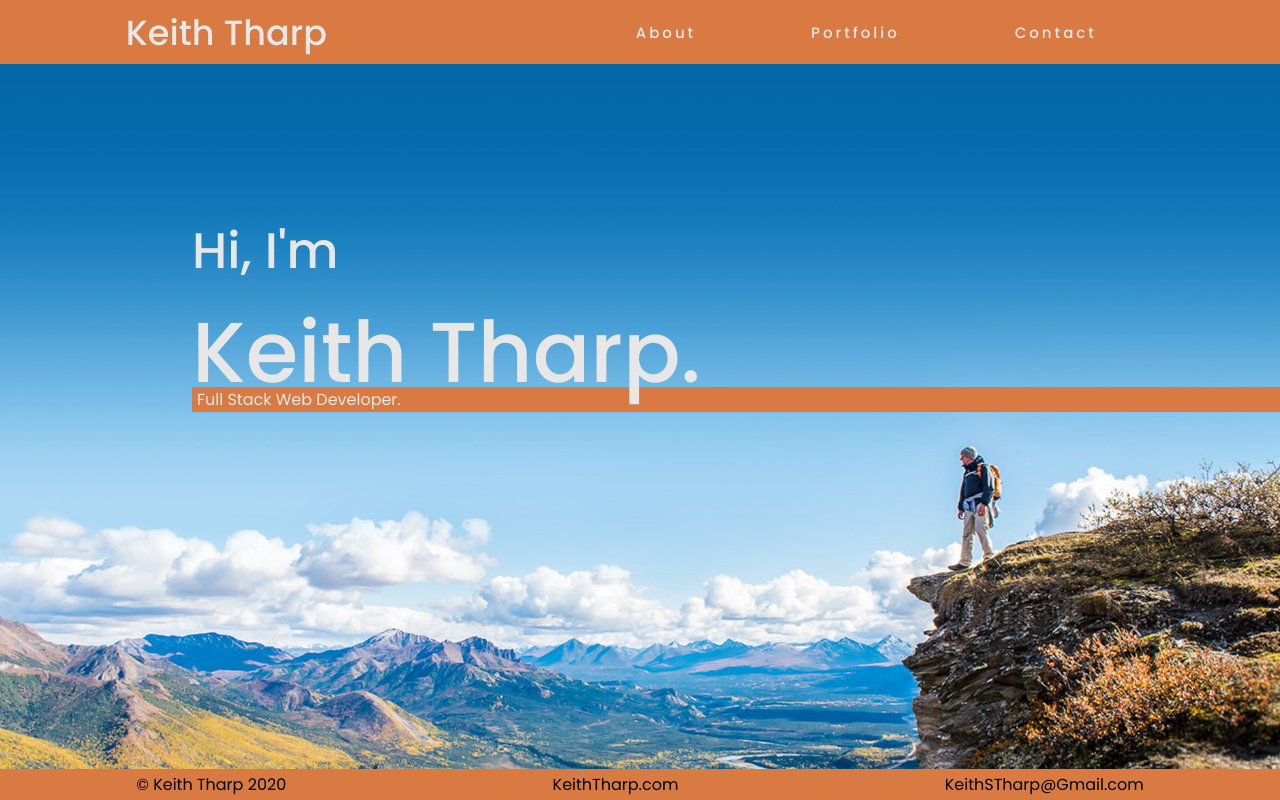
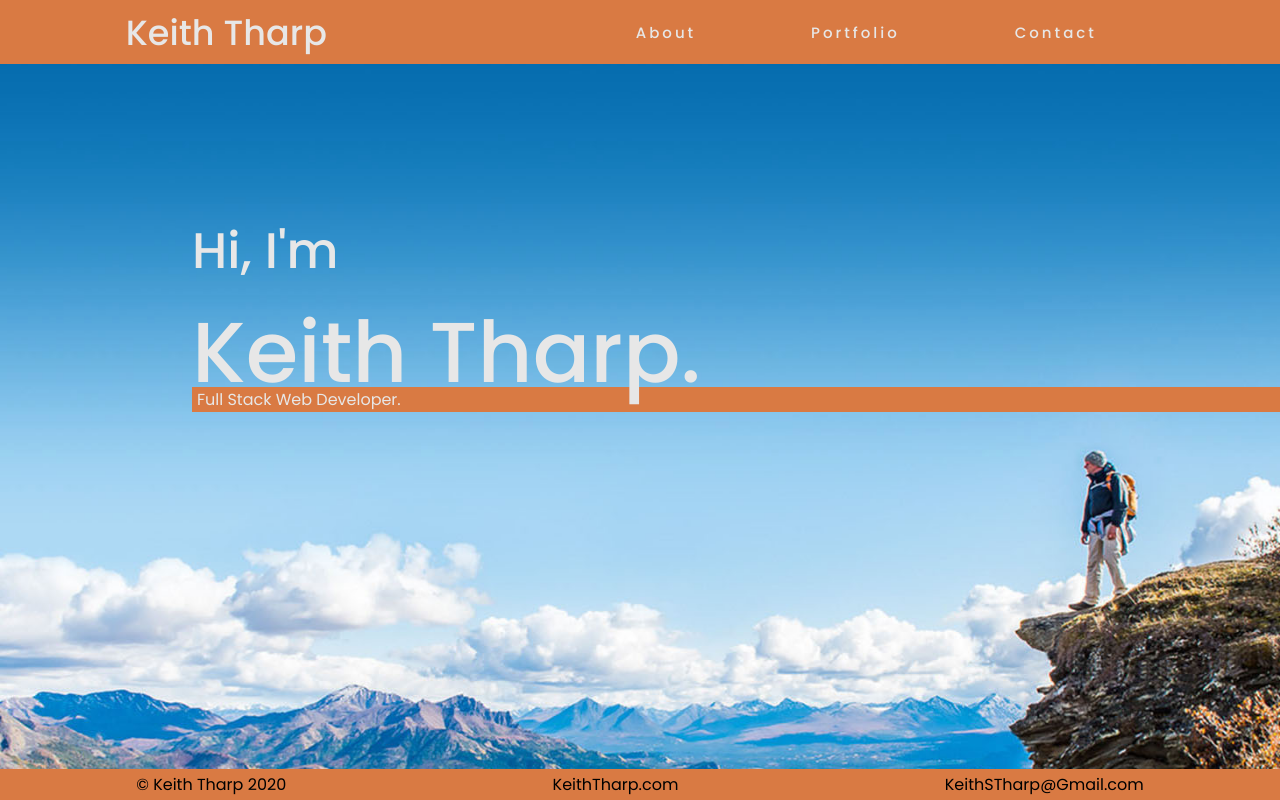
Before and after one commit to keiththarp/Portfolio-Reaction, a React (Create React App) app: page / in a window 1280 px wide. Built offline with nearby package versions, Linux system fonts and the light colour scheme.

Commit message:
🎉🎊 Fixed the burger!!  🍔 🙌

```diff
--- a/src/App.css
+++ b/src/App.css
@@ -90,7 +90,7 @@ div.view-container {
 }
 
 /* Home Styles */
-header {
+header.home-header {
   background-image: url("./assets/style-images/Keith-Tharp-port-bg-narrow.jpg");
   background-size: cover;
   background-position: right;
--- a/src/components/Nav.tsx
+++ b/src/components/Nav.tsx
@@ -1,15 +1,12 @@
-import React from "react";
+import React, { useState } from "react";
 import { Link } from 'react-router-dom';
 
-const navBar = document.querySelector('.nav-bar');
+export default function Nav() {
+  const [navActive, setNavActive] = useState(false);
 
-const burgerReveal = () => {
-  navBar?.classList.toggle('mobile-menu-display');
-  console.log("wtf!?!! Gah!! So effed up!!");
-
-};
-
-export default function Nav() {
+  const burgerReveal = () => {
+    setNavActive(!navActive);
+  };
 
   return (
     <nav>
@@ -18,7 +15,7 @@ export default function Nav() {
           <h1>Keith Tharp</h1>
         </Link>
       </div>
-      <ul className="nav-bar">
+      <ul className={`nav-bar ${navActive ? "mobile-menu-display" : null}`}>
         <Link to='/about'>
           <li onClick={burgerReveal}>About</li>
         </Link>
--- a/src/views/Home.tsx
+++ b/src/views/Home.tsx
@@ -2,7 +2,7 @@ import React from "react";
 
 export default function Home() {
   return (
-    <header>
+    <header className="home-header">
       <div className='main-title'>
         <h3>Hi, I'm</h3>
         <h1>Keith Tharp.</h1>
```
